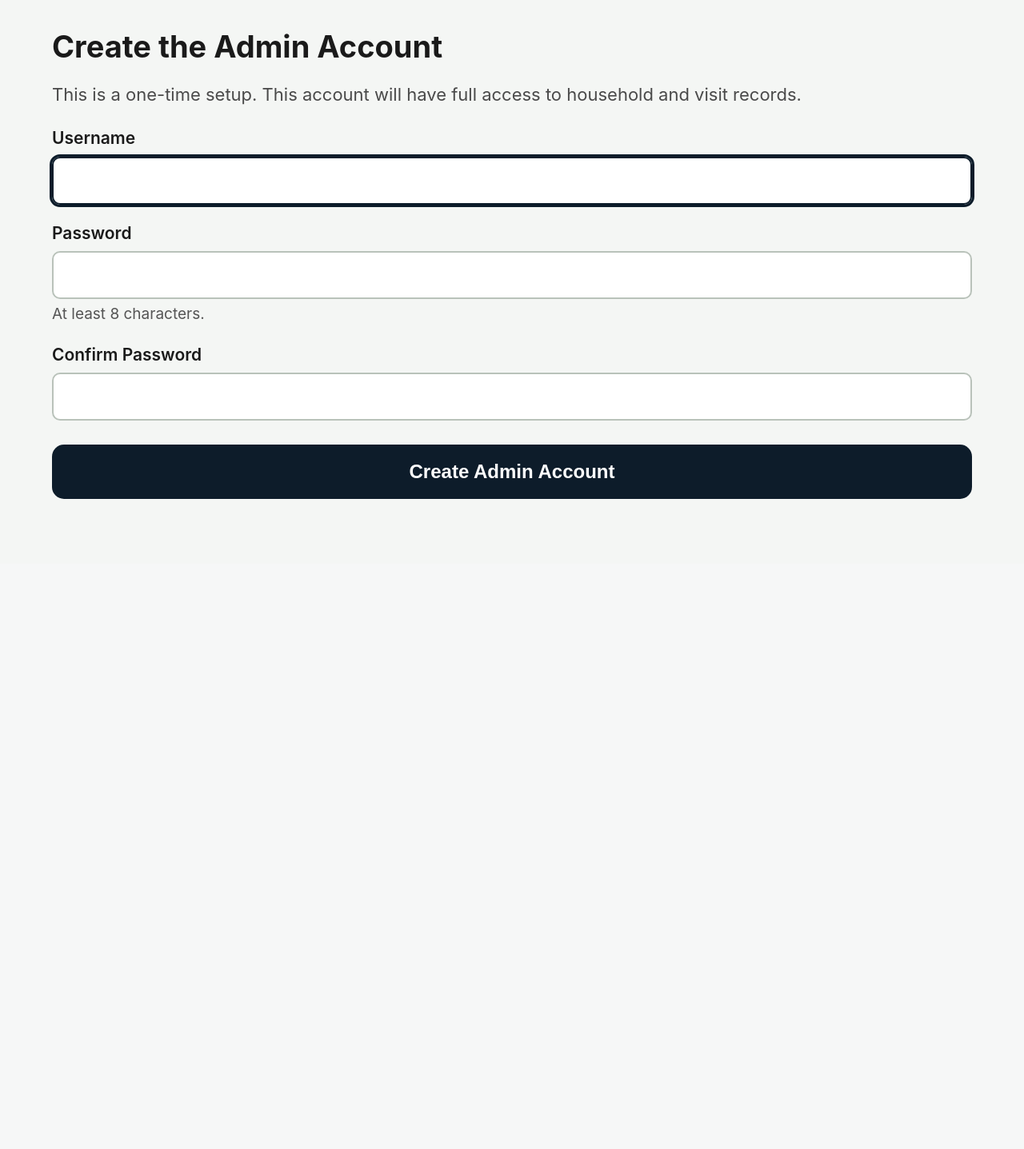
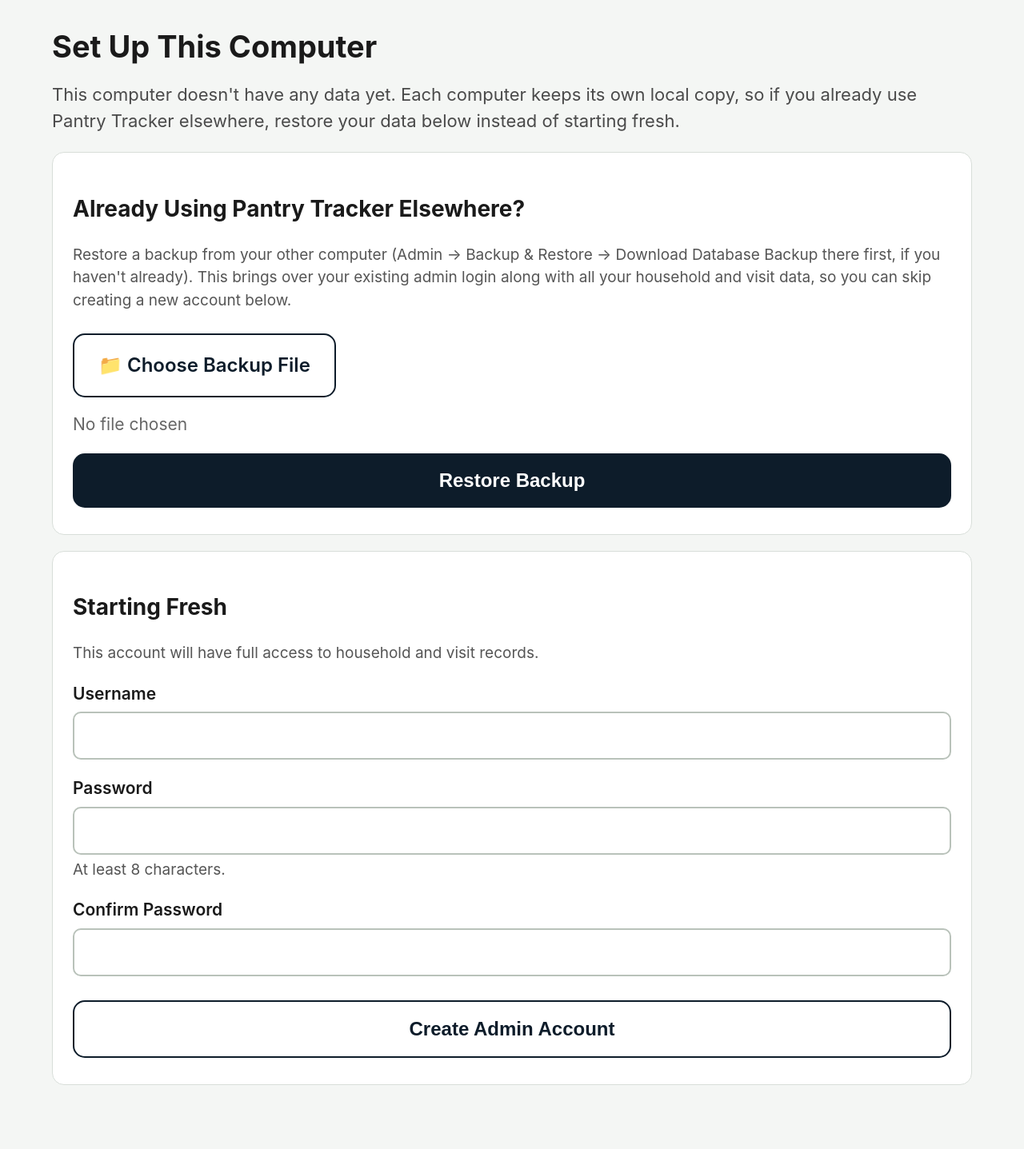
Before and after one commit to BrockLalla/jubilant-octo-sniffle, a Flask app: page /admin/setup in a window 1280 px wide. Shown: the part 95-1532 px from the top of the page at 80% size. Before the commit the page ends 719 px from the top, so only its background shows below. Run offline with Flask 3, Linux system fonts and the light colour scheme; parts of the project's set-up code (start-up, migrations or seed data) failed here and were passed over.

Commit message:
Let a fresh install restore an existing backup instead of only offering setup
Each computer keeps its own local database, so a brand-new install
(especially now that releases no longer bundle seed data) always has
zero admin accounts and only offered "create a new one" -- with no way
to bring over an existing account and its data from another computer.

The setup page now also accepts a backup file upload, gated the same
way setup itself is: only reachable while this machine has no admin
accounts yet, so it can never be used to overwrite a live install.

```diff
--- a/routes/admin.py
+++ b/routes/admin.py
@@ -55,6 +55,34 @@ def login_required(view):
 @bp.route("/setup", methods=["GET", "POST"])
 def setup():
     if db.admin_user_count() > 0:
+        return redirect(url_for("admin.login"))
+
+    if request.method == "POST" and request.form.get("action") == "restore_backup":
+        uploaded = request.files.get("db_file")
+        if not uploaded or not uploaded.filename:
+            flash("Please choose a backup file to restore.", "error")
+            return render_template("admin/setup.html")
+
+        fd, tmp_path = tempfile.mkstemp(suffix=".db")
+        os.close(fd)
+        uploaded.save(tmp_path)
+        try:
+            db.restore_database(tmp_path)
+        except ValueError as e:
+            flash(str(e), "error")
+            return render_template("admin/setup.html")
+        finally:
+            if os.path.exists(tmp_path):
+                os.remove(tmp_path)
+
+        if db.admin_user_count() == 0:
+            flash(
+                "That backup was restored, but it doesn't contain any admin accounts -- "
+                "you'll need to create one below.", "error",
+            )
+            return render_template("admin/setup.html")
+
+        flash("Data restored from your backup. Log in with the account from your other computer.", "success")
         return redirect(url_for("admin.login"))
 
     if request.method == "POST":
--- a/templates/admin/setup.html
+++ b/templates/admin/setup.html
@@ -1,12 +1,37 @@
 {% extends "base.html" %}
 {% block title %}Admin Setup{% endblock %}
 {% block content %}
-  <h1>Create the Admin Account</h1>
-  <p class="subtitle">This is a one-time setup. This account will have full access to household and visit records.</p>
+  <h1>Set Up This Computer</h1>
+  <p class="subtitle">
+    This computer doesn't have any data yet. Each computer keeps its own local copy, so if you already
+    use Pantry Tracker elsewhere, restore your data below instead of starting fresh.
+  </p>
 
+  <div class="card">
+    <h2>Already Using Pantry Tracker Elsewhere?</h2>
+    <p class="hint">
+      Restore a backup from your other computer (Admin &rarr; Backup &amp; Restore &rarr; Download Database
+      Backup there first, if you haven't already). This brings over your existing admin login along with
+      all your household and visit data, so you can skip creating a new account below.
+    </p>
+    <form method="post" enctype="multipart/form-data"
+          onsubmit="return confirm('This will set up this computer with the uploaded backup. Continue?');">
+      <input type="hidden" name="action" value="restore_backup">
+      <label for="db_file" class="btn btn-secondary" style="width:auto; cursor:pointer;">📁 Choose Backup File</label>
+      <p id="db_file_name" class="muted" style="margin:0.5rem 0 0;">No file chosen</p>
+      <input type="file" id="db_file" name="db_file" accept=".db" required style="display:none;"
+             onchange="document.getElementById('db_file_name').textContent = this.files.length ? this.files[0].name : 'No file chosen';">
+      <button type="submit" class="btn btn-primary" style="margin-top:1rem;">Restore Backup</button>
+    </form>
+  </div>
+
+  <div class="card">
+    <h2>Starting Fresh</h2>
+    <p class="hint">This account will have full access to household and visit records.</p>
     <form method="post">
+      <input type="hidden" name="action" value="create_account">
       <label for="username">Username</label>
-    <input type="text" id="username" name="username" required autofocus>
+      <input type="text" id="username" name="username" required>
 
       <label for="password">Password</label>
       <input type="password" id="password" name="password" required minlength="8">
@@ -15,6 +40,7 @@
       <label for="confirm_password">Confirm Password</label>
       <input type="password" id="confirm_password" name="confirm_password" required minlength="8">
 
-    <button type="submit" class="btn btn-primary" style="margin-top:1.5rem;">Create Admin Account</button>
+      <button type="submit" class="btn btn-secondary" style="margin-top:1.5rem;">Create Admin Account</button>
     </form>
+  </div>
 {% endblock %}
```
Lines whose indentation alone changed are shown as unchanged.
